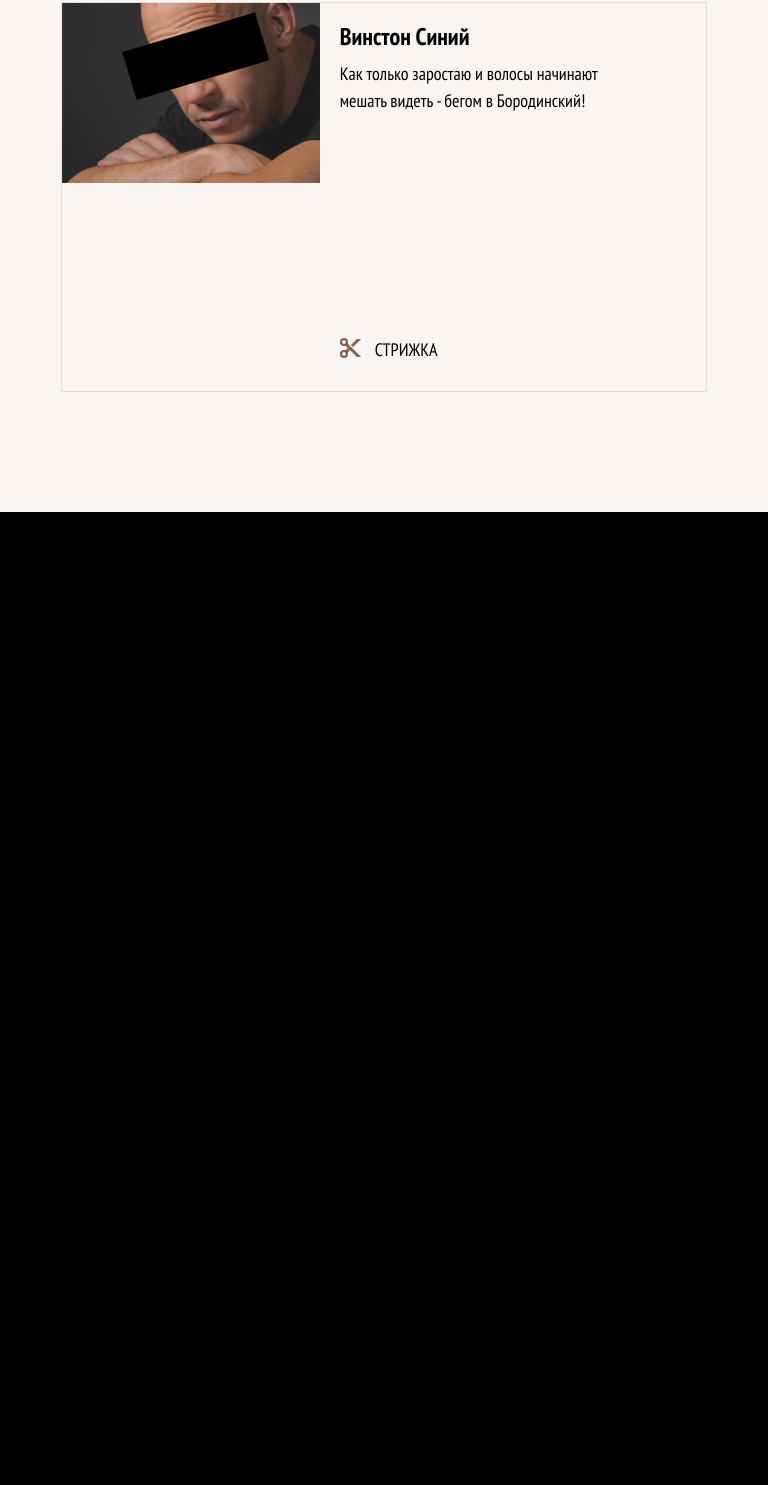
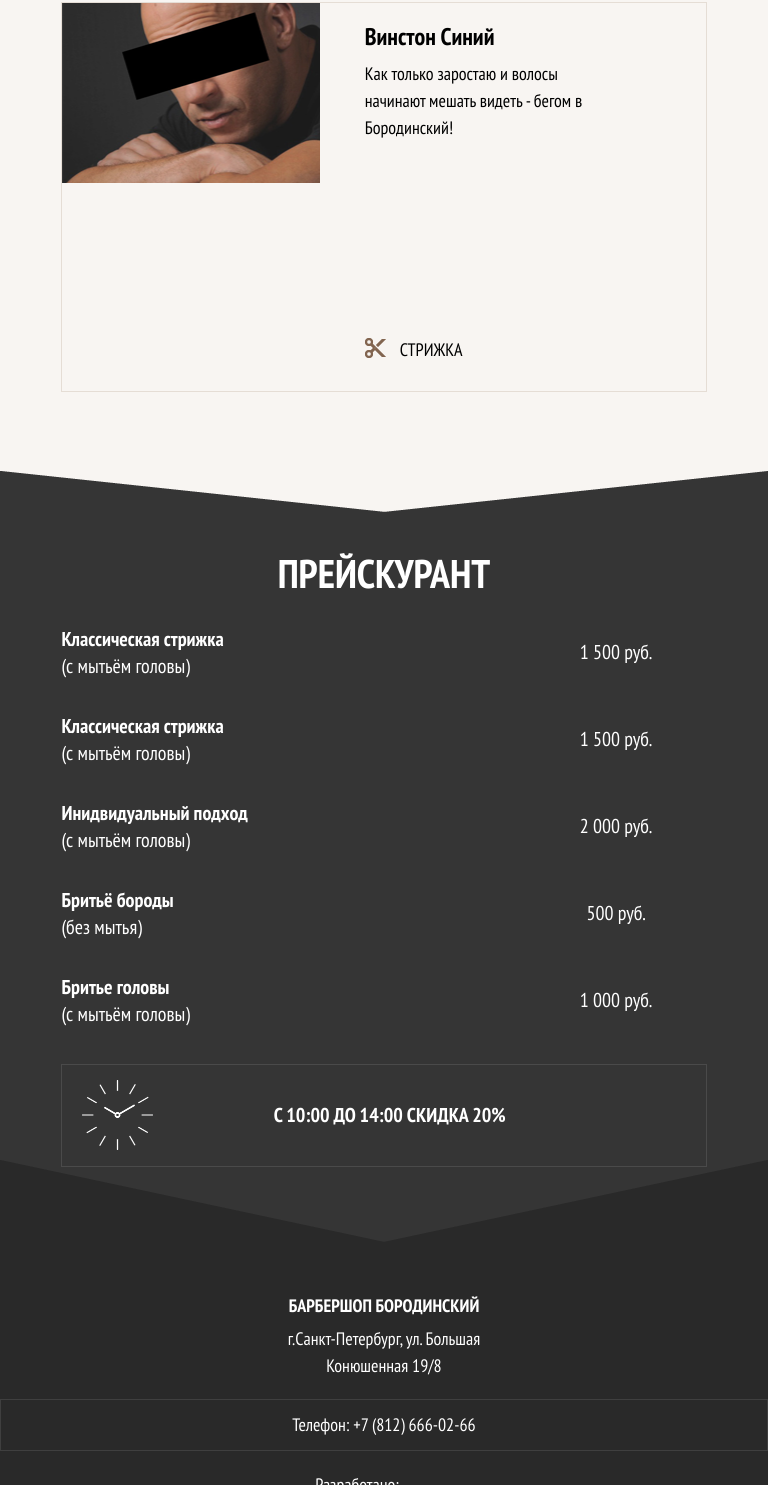
Before and after one commit to wanderway/barbershop.pixel, a website: page src/photo.html in a window 768 px wide. Shown: the part 2053-3538 px from the top of the page. Before the commit the page ends 2565 px from the top, so only its background shows below. Drawn offline with nearby package versions, Linux system fonts and the light colour scheme; files that its build step writes are made by us from their sources.

Commit message:
adaptive price-block
full page is done

```diff
--- a/src/photo.html
+++ b/src/photo.html
@@ -93,6 +93,73 @@
         <a class="photo-block__button  btn">на главную</a>
       </div>
     </section>
+    <section class="price-block">
+      <div class="price-block__wrapper  container">
+        <h1 class="price-block__title">прейскурант</h1>
+        <div class="price-block__table-wrapper">
+          <table class="price-block__table">
+            <tr class="price-block__table-row">
+              <td class="price-block__table-number">1</td>
+              <td class="price-block__table-service">Классическая стрижка</td>
+              <td class="price-block__table-additional-service">с мытьём головы</td>
+              <td class="price-block__mobile-version-service"><span class="price-block__mobile-version-main-service">Классическая стрижка</span> (с мытьём головы)</td>
+              <td class="price-block__table-price">1 500 руб.</td>
+            </tr>
+            <tr class="price-block__table-row">
+              <td class="price-block__table-number">2</td>
+              <td class="price-block__table-service">Современный вариант</td>
+              <td class="price-block__table-additional-service">с мытьём головы</td>
+              <td class="price-block__mobile-version-service"><span class="price-block__mobile-version-main-service">Классическая стрижка</span> (с мытьём головы)</td>
+              <td class="price-block__table-price">1 500 руб.</td>
+            </tr>
+            <tr class="price-block__table-row">
+              <td class="price-block__table-number">3</td>
+              <td class="price-block__table-service">Индивидуальный подход</td>
+              <td class="price-block__table-additional-service">с мытьём головы</td>
+              <td class="price-block__mobile-version-service"><span class="price-block__mobile-version-main-service">Инидвидуальный подход</span> (с мытьём головы)</td>
+              <td class="price-block__table-price">2 000 руб.</td>
+            </tr>
+            <tr class="price-block__table-row">
+              <td class="price-block__table-number">4</td>
+              <td class="price-block__table-service">Бритьё бороды</td>
+              <td class="price-block__table-additional-service">без мытья</td>
+              <td class="price-block__mobile-version-service"><span class="price-block__mobile-version-main-service">Бритьё бороды</span> (без мытья)</td>
+              <td class="price-block__table-price">500 руб.</td>
+            </tr>
+            <tr class="price-block__table-row">
+              <td class="price-block__table-number">5</td>
+              <td class="price-block__table-service">Бритьё головы</td>
+              <td class="price-block__table-additional-service">с мытьём головы</td>
+              <td class="price-block__mobile-version-service"><span class="price-block__mobile-version-main-service">Бритье головы</span> (с мытьём головы)</td>
+              <td class="price-block__table-price">1 000 руб.</td>
+            </tr>
+          </table>
+          <section class="price-block__sale-time">
+            <div class="price-block__clock-image"></div>
+            <span class="price-block__text">С 10:00 до 14:00 скидка 20%</span>
+          </section>
+        </div>
+      </div>
+    </section>
+    <footer class="footer">
+      <div class="footer__wrapper  container">
+        <section class="footer__item  footer__item--contact">
+          <div class="footer__title">барбершоп бородинский</div>
+          <a class="footer__address"  href="#">г.Санкт-Петербург, ул. Большая<br> Конюшенная 19/8</a>
+          <a class="footer__phone" href="tel:+78126660266">Телефон: +7 (812) 666-02-66</a>
+        </section>
+        <section class="footer__item  footer__item--social">
+          <p>Давайте дружить!</p>
+          <a class="footer__social-btn footer__social-btn--vk" href="#">Вконтакте</a>
+          <a class="footer__social-btn footer__social-btn--fb" href="#">Фейсбук</a>
+          <a class="footer__social-btn footer__social-btn--inst" href="#">Инстаграм</a>
+        </section>
+        <section class="footer__item  footer__item--copyright">
+          <p>Разработано:</p>
+          <a class="footer__button  btn" href="https://htmlacademy.ru">HTML Academy</a>
+        </section>
+      </div>
+    </footer>
     <script src="js/main.js"></script>
   </body>
 </html>
--- a/src/style/feedback.scss
+++ b/src/style/feedback.scss
@@ -69,7 +69,6 @@
   }
 
   &__user-text {
-
     line-height: 27px;
   }
 }
--- a/src/style/main.scss
+++ b/src/style/main.scss
@@ -9,3 +9,4 @@
 @import "feedback.scss";
 @import "footer.scss";
 @import "photo-block.scss";
+@import "price-block.scss";
--- a/src/style/photo-block.scss
+++ b/src/style/photo-block.scss
@@ -193,7 +193,7 @@
   &__item-wrapper {
     display: flex;
     flex-direction: column;
-    padding: 35px 0 0 35px;
+    padding: 35px 5% 0 10%;
   }
 
 
@@ -230,6 +230,8 @@
 @media (min-width: 768px) and (max-width: 1024px) {
 
   .photo-block {
+
+    background: #f8f5f2 url("../img/photo-block-geometry.png") no-repeat bottom ;
 
     &__high-rated {
       right: 70%;
@@ -307,6 +309,8 @@
 
   .photo-block {
 
+    background: #f8f5f2 url("../img/photo-block-geometry.png") no-repeat bottom ;
+
     &__title {
       text-align: center;
     }
@@ -350,7 +354,7 @@
 
     &__main-item-wrapper {
       width: auto;
-      padding: 25px 0 0 20px;
+      padding: 25px 0 0 7%;
 
       border: none;
 
@@ -371,7 +375,7 @@
     }
 
     &__services {
-      margin-left: 20px;
+      margin-left: 7%;
     }
 
     &__services--no-margin-left {
@@ -394,7 +398,7 @@
     }
 
     &__item-wrapper {
-      padding: 20px 0 0 20px;
+      padding: 20px 0 0 7%;
 
       p {
         margin: 10px 0 0 0;
--- /dev/null
+++ b/src/style/price-block.scss
@@ -0,0 +1,197 @@
+.price-block {
+  padding: 80px 0;
+
+  background: #353535;
+
+  &__wrapper {
+    color: #ffffff;
+  }
+
+  &__title {
+    margin: 0 0 55px 0;
+    font: 40px $Sans-Narrow_bold;
+    text-transform: uppercase;
+  }
+
+  &__table-wrapper {
+    display: flex;
+    font: 20px $Sans-Narrow_regular;
+  }
+
+  &__table {
+    width: 65%;
+    margin: 0 5% 0 0;
+    line-height: 27px;
+
+    border-collapse: collapse;
+
+    td {
+      padding: 16.5px 0 16.5px 3%;
+      border: 1px solid #4a4a4a;
+    }
+  }
+
+  &__mobile-version-service {
+    display: none;
+  }
+
+  &__table-number {
+    width: 8%;
+    opacity: .5;
+  }
+
+  &__table-service {
+    font-family: $Sans-Narrow_bold;
+    width: 42%;
+  }
+
+  &__table-additional-service {
+    width: 25%;
+  }
+
+  &__table-price {
+    width: 25%;
+  }
+
+  &__sale-time {
+    display: flex;
+    flex-direction: column;
+    width: 30%;
+    padding: 35px 0 25px 0;
+    line-height: 27px;
+
+    border: 1px solid #4a4a4a;
+  }
+
+  &__clock-image {
+    width: 142px;
+    height: 139px;
+    margin: 0 auto;
+
+    background: url("../img/price-block-clock.png");
+  }
+
+  &__text {
+    width: 50%;
+    margin: auto auto 0;
+
+    text-align: center;
+  }
+}
+
+@media (min-width: 768px) and (max-width: 1024px) {
+  .price-block {
+
+    &__table-wrapper {
+      flex-direction: column;
+    }
+
+    &__table {
+      width: auto;
+      margin: 0 0 20px 0;
+    }
+
+    &__sale-time {
+      width: auto;
+      flex-direction: row;
+      padding: 20px 0 20px 35px;
+    }
+
+    &__clock-image {
+      width: 71px;
+      height: 71px;
+      margin: 0;
+
+      background-size: 100%;
+      background-repeat: no-repeat;
+    }
+
+    &__text {
+      margin: auto;
+      text-transform: uppercase;
+      font-family: $Sans-Narrow_bold;
+    }
+  }
+}
+
+@media (min-width: 320px) and (max-width: 768px) {
+
+  .price-block {
+    padding: 35px 0 75px 0;
+
+    background: #353535 url("../img/price-block-geometry.png") no-repeat bottom ;
+
+    &__wrapper {
+      width: 84%;
+    }
+
+    &__title {
+      margin: 0 0 10px 0;
+      text-align: center;
+    }
+
+    &__table-wrapper {
+      flex-direction: column;
+    }
+
+    &__table {
+      width: auto;
+      margin-right: 0;
+      margin-bottom: 20px;
+
+      td {
+        padding-left: 0;
+
+        border: none;
+      }
+    }
+
+    &__table-number {
+      display: none;
+    }
+
+    &__table-service {
+      display: none;
+    }
+
+    &__table-additional-service {
+      display: none;
+    }
+
+    &__mobile-version-service {
+      width: 90%;
+      display: block;
+    }
+
+    &__mobile-version-main-service {
+      display: block;
+
+      font-family: $Sans-Narrow_bold;
+    }
+
+    &__table-price {
+      width: auto;
+      text-align: center;
+    }
+
+    &__sale-time {
+      width: auto;
+      flex-direction: row;
+      padding: 15px 0 15px 20px;
+    }
+
+    &__clock-image {
+      width: 71px;
+      height: 71px;
+      margin: 0;
+
+      background-size: 100%;
+      background-repeat: no-repeat;
+    }
+
+    &__text {
+      margin: auto;
+      text-align: left;
+    }
+  }
+}
```
Also changed, not shown: src/img/photo-block-geometry.png (added), src/img/price-block-clock.png (added), src/img/price-block-geometry.png (added).
